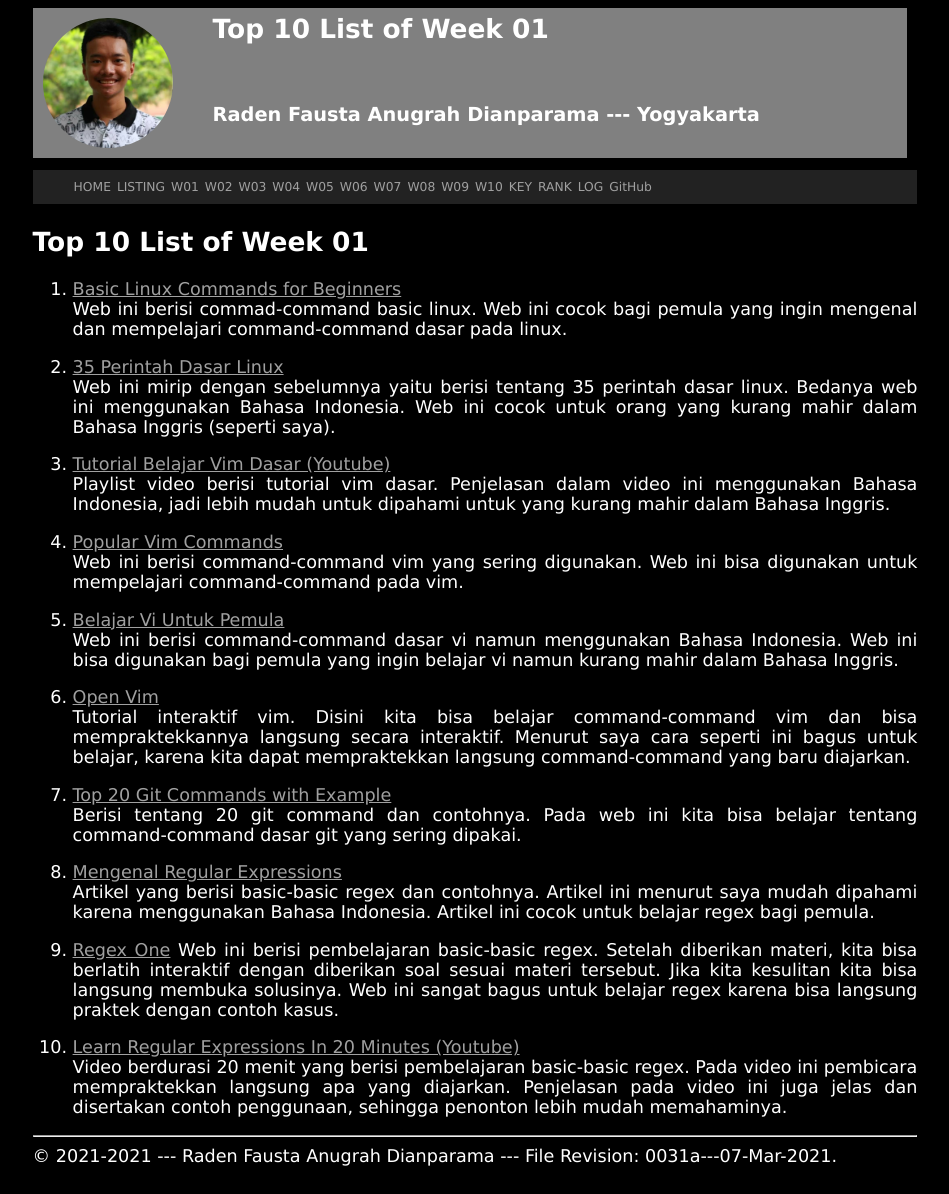
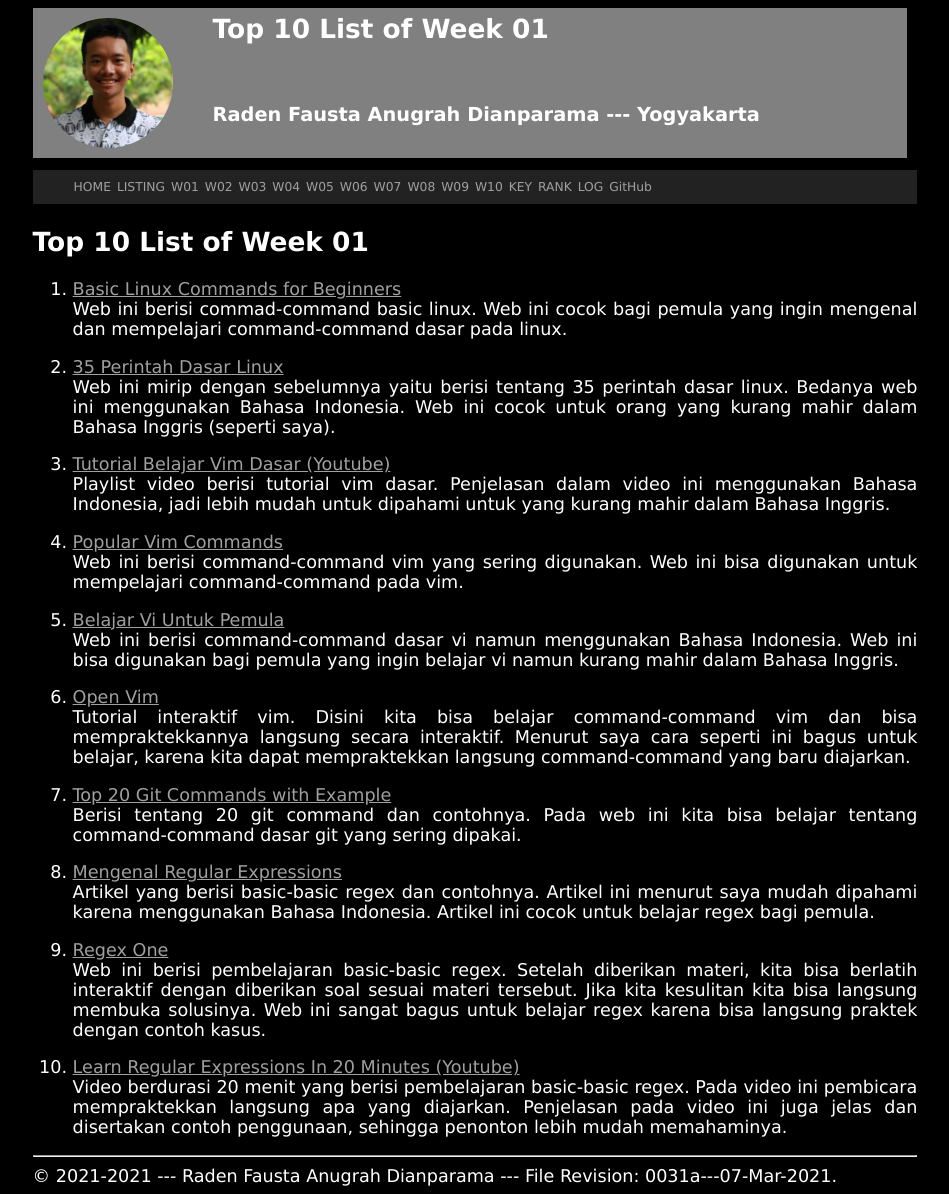
Before and after one commit to faustaadp/os211, a Jekyll site: the page built from w01.md, in a window 1280 px wide. Shown: the whole page, without its empty margins (165-1114 px from the left). Built offline with Jekyll 4.4.1, drawn with Linux system fonts in a browser that asks for light colours; our own code applies the rules of GitHub Pages for plain Markdown files.

Commit message:
memberbaiki typo

```diff
--- a/w01.md
+++ b/w01.md
@@ -29,7 +29,7 @@ Berisi tentang 20 git command dan contohnya. Pada web ini kita bisa belajar tent
 8. [Mengenal Regular Expressions](https://www.codepolitan.com/mengenal-regular-expressions-5a15003d9410a)<br>
 Artikel yang berisi basic-basic regex dan contohnya. Artikel ini menurut saya mudah dipahami karena menggunakan Bahasa Indonesia. Artikel ini cocok untuk belajar regex bagi pemula.
 
-9. [Regex One](https://regexone.com/)
+9. [Regex One](https://regexone.com/)<br>
 Web ini berisi pembelajaran basic-basic regex. Setelah diberikan materi, kita bisa berlatih interaktif dengan diberikan soal sesuai materi tersebut. Jika kita kesulitan kita bisa langsung membuka solusinya. Web ini sangat bagus untuk belajar regex karena bisa langsung praktek dengan contoh kasus.
 
 10. [Learn Regular Expressions In 20 Minutes (Youtube)](https://www.youtube.com/watch?v=rhzKDrUiJVk&ab_channel=WebDevSimplified)<br>
```
